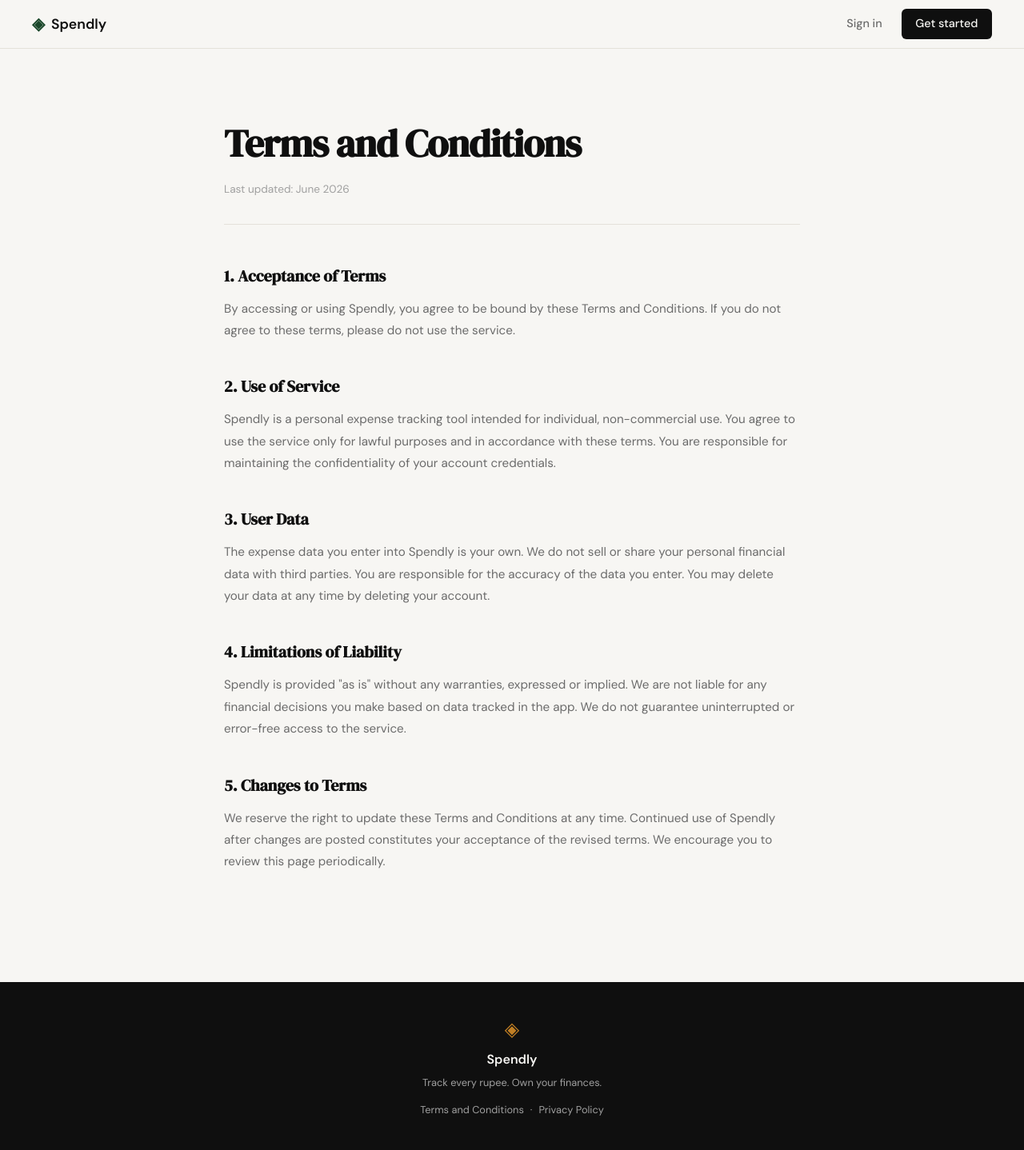
After one commit to shivamgoyal312/spendly, a Flask app: page /terms in a window 1280 px wide. The commit adds this page. Shown: the whole page at 80% size. Run offline with Flask 3, Linux system fonts and the light colour scheme.

Commit message:
feat: add Terms and Conditions page
Co-Authored-By: Claude Sonnet 4.6 <noreply@anthropic.com>

```diff
--- a/app.py
+++ b/app.py
@@ -26,6 +26,11 @@ def login():
 # Placeholder routes — students will implement these                  #
 # ------------------------------------------------------------------ #
 
+@app.route("/terms")
+def terms():
+    return render_template("terms.html")
+
+
 @app.route("/logout")
 def logout():
     return "Logout — coming in Step 3"
--- a/static/css/style.css
+++ b/static/css/style.css
@@ -507,6 +507,73 @@ a { color: inherit; text-decoration: none; }
     color: var(--ink-faint);
 }
 
+.footer-links {
+    display: flex;
+    align-items: center;
+    gap: 0.5rem;
+    margin-top: 0.4rem;
+    font-size: 0.8rem;
+    color: var(--ink-faint);
+}
+
+.footer-links a {
+    color: var(--ink-faint);
+    transition: color 0.2s;
+}
+
+.footer-links a:hover { color: var(--paper); }
+
+.footer-links a + a::before {
+    content: '·';
+    margin-right: 0.5rem;
+}
+
+/* ------------------------------------------------------------------ */
+/* Legal pages (Terms, Privacy)                                        */
+/* ------------------------------------------------------------------ */
+
+.legal-page {
+    padding: 5rem 2rem 6rem;
+}
+
+.legal-inner {
+    max-width: 720px;
+    margin: 0 auto;
+}
+
+.legal-title {
+    font-family: var(--font-display);
+    font-size: clamp(2rem, 4vw, 3rem);
+    color: var(--ink);
+    margin-bottom: 0.5rem;
+    letter-spacing: -0.02em;
+}
+
+.legal-updated {
+    font-size: 0.85rem;
+    color: var(--ink-faint);
+    margin-bottom: 3rem;
+    padding-bottom: 2rem;
+    border-bottom: 1px solid var(--border);
+}
+
+.legal-section {
+    margin-bottom: 2.5rem;
+}
+
+.legal-section h2 {
+    font-family: var(--font-display);
+    font-size: 1.25rem;
+    color: var(--ink);
+    margin-bottom: 0.75rem;
+}
+
+.legal-section p {
+    font-size: 0.95rem;
+    color: var(--ink-muted);
+    line-height: 1.8;
+}
+
 /* ------------------------------------------------------------------ */
 /* Responsive                                                          */
 /* ------------------------------------------------------------------ */
--- a/templates/base.html
+++ b/templates/base.html
@@ -35,7 +35,7 @@
             <span class="footer-name">Spendly</span>
             <p class="footer-copy">Track every rupee. Own your finances.</p>
             <div class="footer-links">
-                <a href="#">Terms and Conditions</a>
+                <a href="/terms">Terms and Conditions</a>
                 <a href="#">Privacy Policy</a>
             </div>
         </div>
--- /dev/null
+++ b/templates/terms.html
@@ -0,0 +1,39 @@
+{% extends "base.html" %}
+
+{% block title %}Terms and Conditions — Spendly{% endblock %}
+
+{% block content %}
+
+<section class="legal-page">
+    <div class="legal-inner">
+        <h1 class="legal-title">Terms and Conditions</h1>
+        <p class="legal-updated">Last updated: June 2026</p>
+
+        <div class="legal-section">
+            <h2>1. Acceptance of Terms</h2>
+            <p>By accessing or using Spendly, you agree to be bound by these Terms and Conditions. If you do not agree to these terms, please do not use the service.</p>
+        </div>
+
+        <div class="legal-section">
+            <h2>2. Use of Service</h2>
+            <p>Spendly is a personal expense tracking tool intended for individual, non-commercial use. You agree to use the service only for lawful purposes and in accordance with these terms. You are responsible for maintaining the confidentiality of your account credentials.</p>
+        </div>
+
+        <div class="legal-section">
+            <h2>3. User Data</h2>
+            <p>The expense data you enter into Spendly is your own. We do not sell or share your personal financial data with third parties. You are responsible for the accuracy of the data you enter. You may delete your data at any time by deleting your account.</p>
+        </div>
+
+        <div class="legal-section">
+            <h2>4. Limitations of Liability</h2>
+            <p>Spendly is provided "as is" without any warranties, expressed or implied. We are not liable for any financial decisions you make based on data tracked in the app. We do not guarantee uninterrupted or error-free access to the service.</p>
+        </div>
+
+        <div class="legal-section">
+            <h2>5. Changes to Terms</h2>
+            <p>We reserve the right to update these Terms and Conditions at any time. Continued use of Spendly after changes are posted constitutes your acceptance of the revised terms. We encourage you to review this page periodically.</p>
+        </div>
+    </div>
+</section>
+
+{% endblock %}
```
